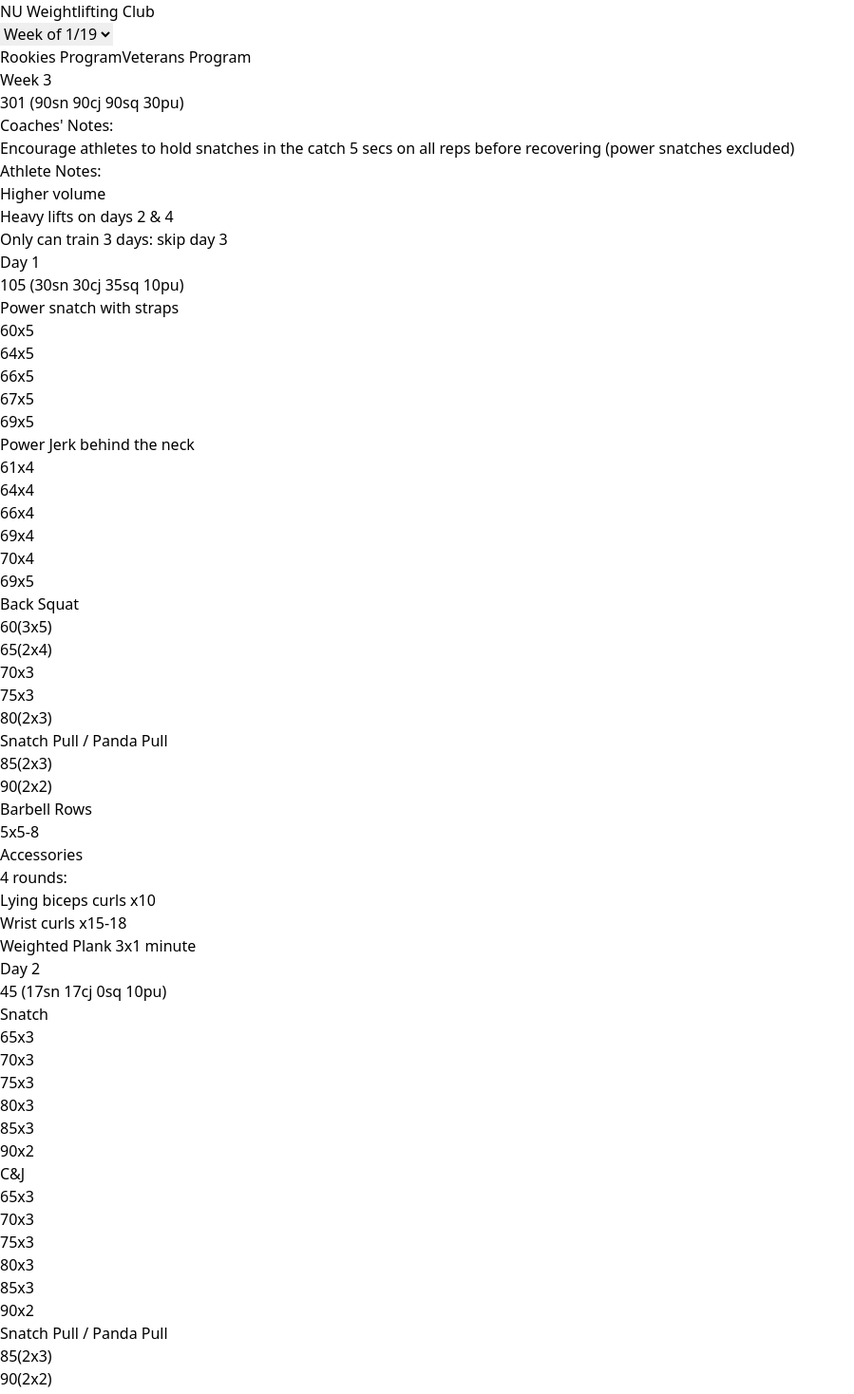
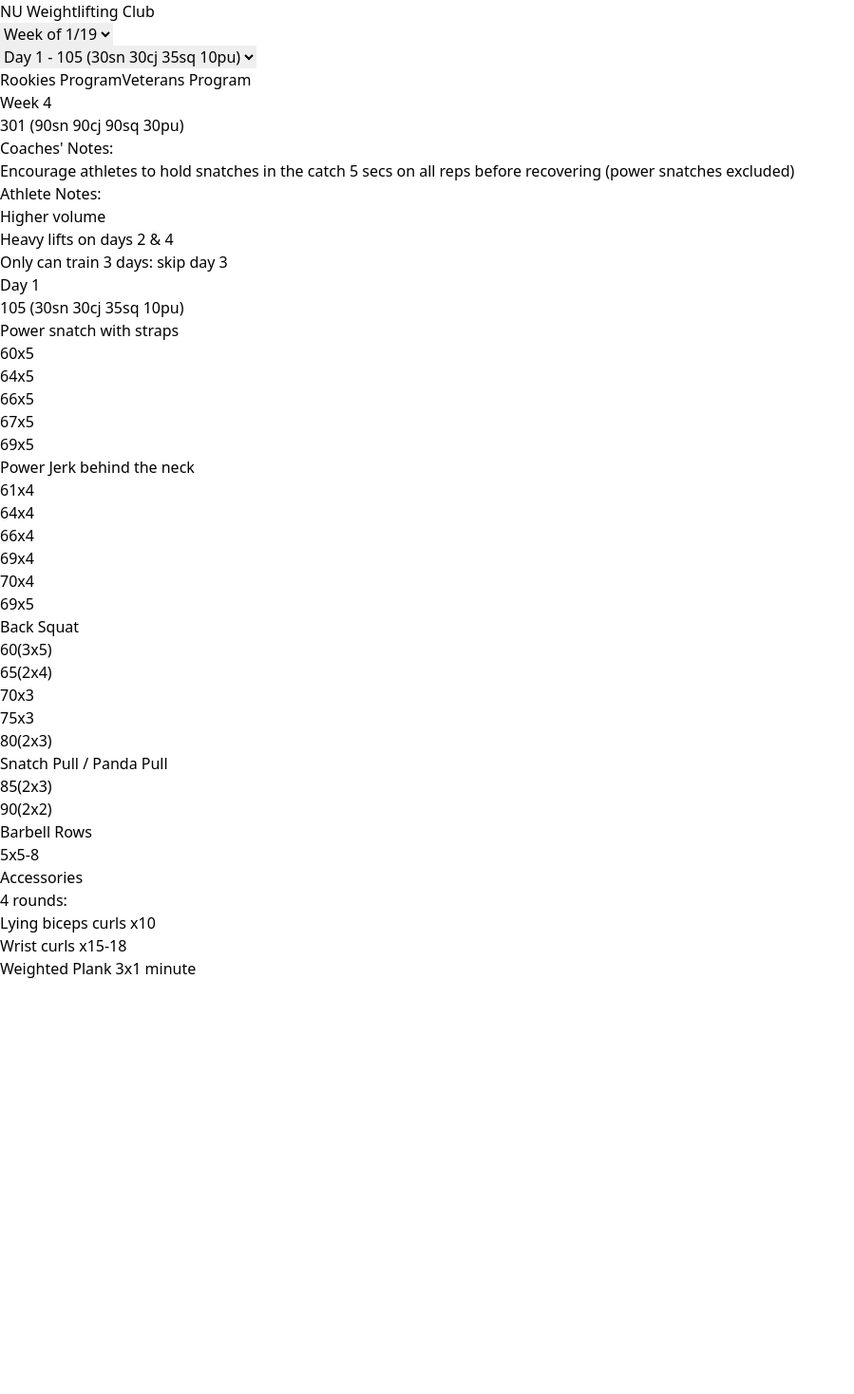
Before and after one commit to GeorgeVassilakis/NUWeightlifting-Program, a React (Vite) app: page / in a window 1280 px wide. Shown: the top 1468 px of the page at 95% size, without its empty margins (0-899 px from the left). After the commit the page ends 1032 px from the top, so only its background shows below. Built offline with nearby package versions, Linux system fonts and the light colour scheme; the HTML template or start-up script is replaced by a standard one.

Commit message:
Add day drop down

```diff
--- a/public/programs.json
+++ b/public/programs.json
@@ -261,7 +261,7 @@
       },
       "programs": {
         "rookies": {
-          "weekNumber": "Week 3",
+          "weekNumber": "Week 4",
           "totalVolume": "301 (90sn 90cj 90sq 30pu)",
           "coachesNotes": [
             "Encourage athletes to hold snatches in the catch 5 secs on all reps before recovering (power snatches excluded)"
--- a/src/App.jsx
+++ b/src/App.jsx
@@ -6,6 +6,7 @@ const WeightliftingProgram = () => {
   const [loading, setLoading] = useState(true);
   const [selectedWeek, setSelectedWeek] = useState(null);
   const [availableWeeks, setAvailableWeeks] = useState([]);
+  const [selectedDay, setSelectedDay] = useState(0); // New state for selected day
 
   useEffect(() => {
     const fetchData = async () => {
@@ -13,9 +14,9 @@ const WeightliftingProgram = () => {
         const response = await fetch('/NUWeightlifting-Program/programs.json');
         const data = await response.json();
         setProgramData(data);
-        const weeks = Object.keys(data.weeks).sort((a, b) => b.localeCompare(a)); // Sort newest first
+        const weeks = Object.keys(data.weeks).sort((a, b) => b.localeCompare(a));
         setAvailableWeeks(weeks);
-        setSelectedWeek(weeks[0]); // Select the newest week by default
+        setSelectedWeek(weeks[0]);
         setLoading(false);
       } catch (error) {
         console.error('Error fetching program data:', error);
@@ -44,10 +45,11 @@ const WeightliftingProgram = () => {
 
   const currentProgram = programData.weeks[selectedWeek].programs[programType];
   const weekMeta = programData.weeks[selectedWeek].meta;
+  const currentDay = currentProgram.days[selectedDay];
 
   return (
     <div className="min-h-screen bg-gray-100">
-      {/* Header - Made sticky */}
+      {/* Header */}
       <header className="bg-red-700 text-white py-4 sticky top-0 z-50 shadow-lg">
         <div className="container mx-auto px-4">
           <h1 className="text-2xl md:text-3xl font-bold">NU Weightlifting Club</h1>
@@ -62,6 +64,21 @@ const WeightliftingProgram = () => {
               {availableWeeks.map((week) => (
                 <option key={week} value={week}>
                   Week of {programData.weeks[week].meta.weekOf}
+                </option>
+              ))}
+            </select>
+          </div>
+
+          {/* Day Selection Dropdown */}
+          <div className="mt-2">
+            <select
+              value={selectedDay}
+              onChange={(e) => setSelectedDay(Number(e.target.value))}
+              className="bg-red-600 text-white py-2 px-3 rounded-lg text-sm md:text-base w-full max-w-xs"
+            >
+              {currentProgram.days.map((day, index) => (
+                <option key={index} value={index}>
+                  {day.name} - {day.volume}
                 </option>
               ))}
             </select>
@@ -124,17 +141,16 @@ const WeightliftingProgram = () => {
             </div>
           </div>
 
-          {/* Training Days */}
-          <div className="space-y-4 p-4">
-            {currentProgram.days.map((day, dayIndex) => (
-              <div key={dayIndex} className="bg-gray-50 rounded-lg p-4">
+          {/* Single Day Display */}
+          <div className="p-4">
+            <div className="bg-gray-50 rounded-lg p-4">
               <div className="flex justify-between items-baseline mb-3 bg-gray-100 p-3 rounded-lg">
-                  <h3 className="text-lg md:text-xl font-bold text-red-700">{day.name}</h3>
-                  <span className="text-gray-600 text-sm">{day.volume}</span>
+                <h3 className="text-lg md:text-xl font-bold text-red-700">{currentDay.name}</h3>
+                <span className="text-gray-600 text-sm">{currentDay.volume}</span>
               </div>
 
               <div className="space-y-6">
-                  {day.exercises.map((exercise, exIndex) => (
+                {currentDay.exercises.map((exercise, exIndex) => (
                   <div key={exIndex} className="border-b border-gray-200 pb-4 last:border-0">
                     <h4 className="font-bold text-base md:text-lg mb-2 text-gray-800">
                       {exercise.name}
@@ -157,7 +173,6 @@ const WeightliftingProgram = () => {
                 ))}
               </div>
             </div>
-            ))}
           </div>
         </div>
       </main>
```
Lines whose indentation alone changed are shown as unchanged.
